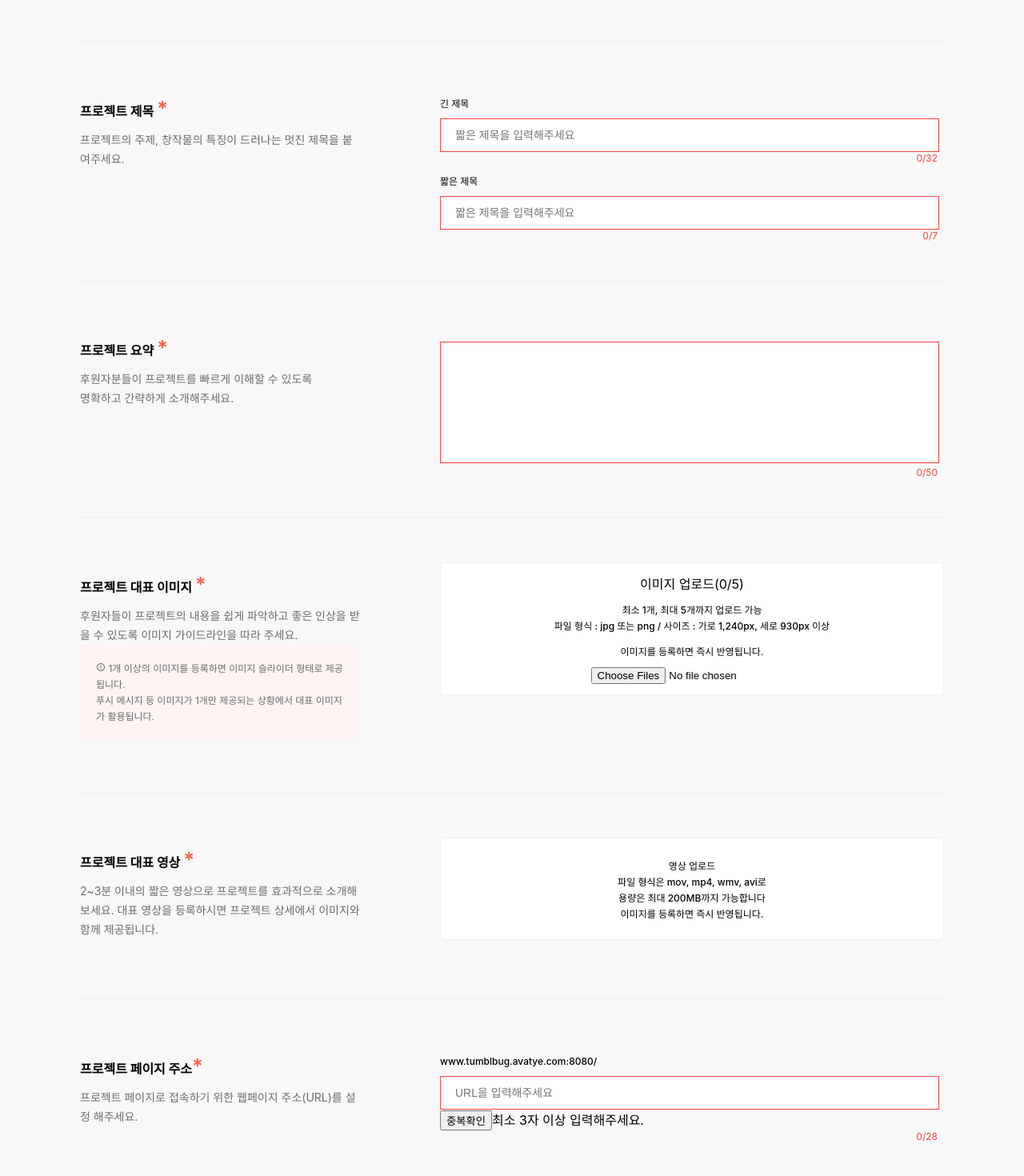
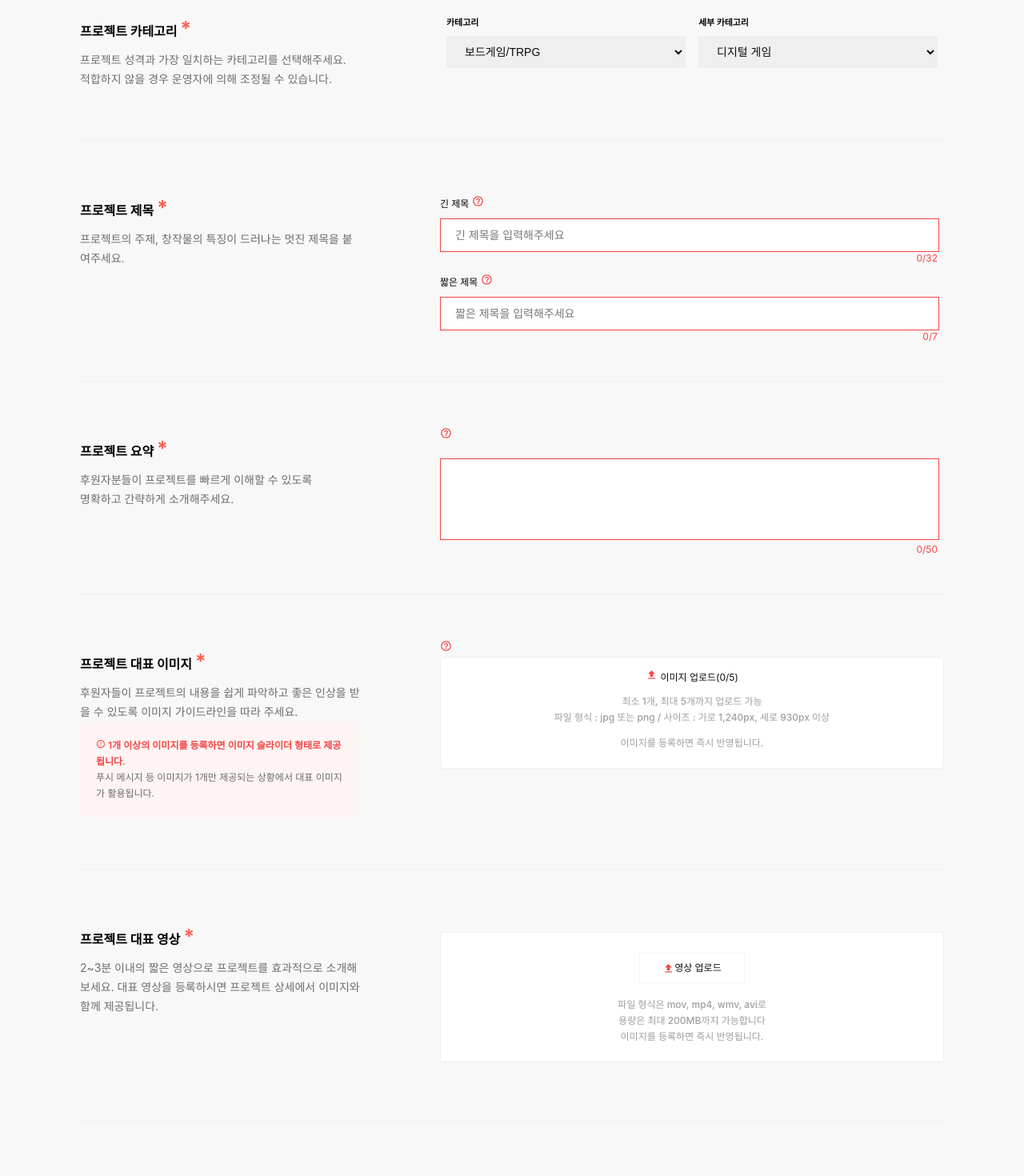
Before and after one commit to limjeahyuk/avatye_client, a React (Create React App) app: page /project-editor/create in a window 1280 px wide. Shown: the part 200-1670 px from the top of the page at 80% size. Built offline with nearby package versions, Linux system fonts and the light colour scheme.

Commit message:
index on feature/2-basicInfoProject: e672247 basicinfo 여전히 작업중

```diff
--- a/src/components/post/createProject/BasicInfo.js
+++ b/src/components/post/createProject/BasicInfo.js
@@ -1,8 +1,40 @@
-import React from "react";
+import React, { useState } from "react";
 import classes from "./basicinfo.module.css";
 import ErrorOutlineIcon from '@mui/icons-material/ErrorOutline';
+import HelpOutlineIcon from '@mui/icons-material/HelpOutline';
+import FileUploadIcon from '@mui/icons-material/FileUpload';
+import { useLocation } from "react-router-dom";
 
-const BasicInfo = () => {
+const BasicInfo = ({dataHandler}) => {
+    const DUMMY_CATEGORY = ['보드게임/TRPG', '디지털게임', '웹툰/만화', '웹툰 리소스', '디자인 문구', '캐릭터/굿즈', '홈/리빙', '테크/가전', '반려동물',
+    '푸드', '향수/뷰티', '의류', '잡화', '주얼리', '출판', '디자인', '예술', '사진', '음악', '영화/비디오', '공연']
+
+    const a = useLocation();
+    console.log(a)
+
+    const [data, setData] = useState({
+        category : "",
+        detailcategory : "",
+        longTitle : "",
+        shortTitle : "",
+        summary : "",
+        profileIMG : "",
+        video : "",
+        webAddress : "",
+        searchTag : ""
+    });
+
+    const {category, detailcategory, longTitle, shortTitle, summary, profileIMG, video, webAddress, searchTag} = data;
+
+    const onChange = e => {
+        const {name, value} = e.target
+        console.log(e.target.name)
+        setData({
+            ...data,
+            [name] : value
+        })
+    };
+
     return(
         <div className={classes.infoWrapper}>
             {/* 카테고리 선택 */}
@@ -18,9 +50,9 @@ const BasicInfo = () => {
                     <div className={classes.selectCategory}>
                         <p>카테고리</p>
                         <select name="category">
-                            <option value="digitalGame">디지털 게임 </option>
-                            <option value="webtoonResource">웹툰 리소스</option>
-                            <option value="design">디자인 문구</option>
+                            {DUMMY_CATEGORY.map((item) => {
+                                return <option value={item}>{item}</option>
+                            })}
                         </select>
                     </div>
                     <div className={classes.selectCategory}>
@@ -44,13 +76,13 @@ const BasicInfo = () => {
 
                 <div className={classes.projectForm2}>
                     <div>
-                        <p>긴 제목</p>
-                        <input className={classes.inputDIV} type="text" placeholder="짧은 제목을 입력해주세요" autoComplete="off"/>
+                        <p>긴 제목 <HelpOutlineIcon className={classes.helpicon}/></p>
+                        <input className={classes.inputDIV} type="text" placeholder="긴 제목을 입력해주세요" onChange={onChange} name="longTitle" value={longTitle} autoComplete="off"/>
                         <span className={classes.checkLetters}>0/32</span>
                     </div>
                     <div>
-                        <p>짧은 제목</p>
-                        <input className={classes.inputDIV} type="text" placeholder="짧은 제목을 입력해주세요" autoComplete="off"/>
+                        <p>짧은 제목 <HelpOutlineIcon className={classes.helpicon}/></p>
+                        <input className={classes.inputDIV} type="text" placeholder="짧은 제목을 입력해주세요" onChange={onChange} name="shortTitle" value={shortTitle} autoComplete="off"/>
                         <span className={classes.checkLetters}>0/7</span>
                     </div>
                 </div>
@@ -67,7 +99,8 @@ const BasicInfo = () => {
 
                 <div className={classes.projectForm2}>
                     <div>
-                    <textarea className={classes.summary}></textarea>
+                    <HelpOutlineIcon className={classes.helpicon}/>
+                    <textarea className={classes.summary} onChange={onChange} name="summary" value={summary}></textarea>
                     <span className={classes.checkLetters}>0/50</span>
                     </div>
                 </div>
@@ -80,19 +113,22 @@ const BasicInfo = () => {
                     <dd>후원자들이 프로젝트의 내용을 쉽게 파악하고 좋은 인상을 받을 수 있도록 이미지 가이드라인을 따라 주세요.
                     </dd>
                     <div className={classes.projectInfoNotice}>
-                        <ErrorOutlineIcon className={classes.noticeIcon}/> 1개 이상의 이미지를 등록하면 이미지 슬라이더 형태로 제공됩니다.<br/>
+                        <span className={classes.noticeSpan}><ErrorOutlineIcon className={classes.noticeIcon}/> 1개 이상의 이미지를 등록하면 이미지 슬라이더 형태로 제공됩니다.</span><br/>
                         푸시 메시지 등 이미지가 1개만 제공되는 상황에서 대표 이미지가 활용됩니다.
                     </div>
                 </dl>
 
                 <div className={classes.projectForm2}>
+                <HelpOutlineIcon className={classes.helpicon}/>
+                <input className={classes.fileUpload} id="imgUpload" type="file" accept=".jpg, .jpeg, .png" multiple />
                     <div className={classes.projectIMG}>
-                        <span className={classes.projectIMGspan}>이미지 업로드(0/5)</span>
-                        <p>
-                            최소 1개, 최대 5개까지 업로드 가능 <br/>
-                            파일 형식 : jpg 또는 png / 사이즈 : 가로 1,240px, 세로 930px 이상</p>
-                        <p>이미지를 등록하면 즉시 반영됩니다.</p>
-                        <input className={classes.fileUpload} type="file" accept=".jpg, .jpeg, .png" multiple />
+                        <label for="imgUpload">
+                            <span className={classes.projectIMGspan}><FileUploadIcon className={classes.uploadIcon}/> 이미지 업로드(0/5)</span>
+                            <p>
+                                최소 1개, 최대 5개까지 업로드 가능 <br/>
+                                파일 형식 : jpg 또는 png / 사이즈 : 가로 1,240px, 세로 930px 이상</p>
+                            <p>이미지를 등록하면 즉시 반영됩니다.</p>
+                        </label>
                     </div>
                 </div>
             </div>
@@ -107,13 +143,16 @@ const BasicInfo = () => {
                 </dl>
 
                 <div className={classes.projectForm2}>
+                <input className={classes.fileUpload} id="videoUpload" type="file" accept=".jpg, .jpeg, .png"/>
                     <div className={classes.projectIMG}>
+                        <label for="videoUpload">
                         <p>
-                            영상 업로드 <br/>
+                            <div className={classes.videoUploadDIV}><FileUploadIcon className={classes.uploadIcon}/> 영상 업로드</div>
                             파일 형식은 mov, mp4, wmv, avi로 <br/>
                             용량은 최대 200MB까지 가능합니다 <br/>
                             이미지를 등록하면 즉시 반영됩니다.
                         </p>
+                        </label>
                     </div>
                 </div>
             </div>
@@ -129,10 +168,10 @@ const BasicInfo = () => {
                 <div className={classes.projectForm2}>
                     <div>
                         <p>www.tumblbug.avatye.com:8080/</p>
-                        <input className={classes.inputDIV} type="text" placeholder="URL을 입력해주세요" autoComplete="off"/>
-                        <button>중복확인</button>
-                        <span>최소 3자 이상 입력해주세요.</span>
-                        <span className={classes.checkLetters}>0/28</span>
+                        <input className={classes.inputDIV2} type="text" placeholder="URL을 입력해주세요" onChange={onChange} name="webAddress" value={webAddress} autoComplete="off" />
+                        <button className={classes.checkDuplication}>중복확인</button><br/>
+                        <span className={classes.checkValidate}>최소 3자 이상 입력해주세요.</span>
+                        <span className={classes.checkLetters2}>0/28</span>
                     </div>
                 </div>
             </div>
@@ -144,16 +183,16 @@ const BasicInfo = () => {
                     <dd>잠재 후원자의 관심사를 고려한 검색 태그를 입력해주세요. 외부 검색엔진이나 텀블벅에서 해당 태그로 검색한 후원자가 프로젝트를 발견할 수 있습니다.
                     </dd>
                     <div className={classes.projectInfoNotice}>
-                        <ErrorOutlineIcon className={classes.noticeIcon}/> 검색 태그 설정 시 꼭 알아두세요!<br/>
+                        <span className={classes.noticeSpan}><ErrorOutlineIcon className={classes.noticeIcon}/> 검색 태그 설정 시 꼭 알아두세요!</span><br/>
                         검색 태그는 프로젝트 승인 후 변경이 불가합니다. 적합하지 않을 경우 운영자에 의해 조정될 수 있습니다.
                     </div>
                 </dl>
 
                 <div className={classes.projectForm2}>
                     <div>
-                        <textarea placeholder="예시) 뱃지, 웹툰, 에코백, 고양이, 유기견" className={classes.summary}></textarea>
-                        <span>쉼표(,)와 문자로만 최소 2자이상 입력해주세요</span>
-                        <span className={classes.checkLetters}>0/125</span>
+                        <textarea placeholder="예시) 뱃지, 웹툰, 에코백, 고양이, 유기견" className={classes.summary} onChange={onChange} name="searchTag" value={searchTag}></textarea>
+                        <span className={classes.checkValidate}>쉼표(,)와 문자로만 최소 2자이상 입력해주세요</span>
+                        <span className={classes.checkLetters3}>0/125</span>
                     </div>
                 </div>
             </div>
--- a/src/components/post/createProject/basicinfo.module.css
+++ b/src/components/post/createProject/basicinfo.module.css
@@ -3,6 +3,7 @@
 .infoWrapper {
     padding : 84px 0px 0px;
     background-color:#f8f8f8;
+    margin-top: 124px;
 }
 
 .infoItem {
@@ -73,12 +74,13 @@
 
 .selectCategory {
     width: 100%;
+    margin : 0px 8px;
 }
 
 select {
     padding : 0px 18px;
     border: 1px solid rgb(240, 240, 240);
-    width : 98%;
+    width : 100%;
     height : 40px;
     color : rgb(13, 13, 13);
     font-size: 14px;
@@ -96,6 +98,17 @@ select {
     line-height: 24px;
 }
 
+.inputDIV2 {
+    padding : 0px 18px;
+    margin-right : 20px;
+    border: 1px solid rgb(244, 69, 68);
+    width : 73%;
+    height : 40px;
+    color : rgb(13, 13, 13);
+    font-size: 14px;
+    line-height: 24px;
+}
+
 .checkLetters {
     display: flex;
     font-size: 12px;
@@ -104,12 +117,29 @@ select {
     margin-right : 8px;
 }
 
+.checkLetters2 {
+    font-size: 12px;
+    color : rgb(244, 69, 68);
+    margin-left : 335px;
+}
+
+.checkLetters3 {
+    font-size: 12px;
+    color : rgb(244, 69, 68);
+    margin-left : 370px;
+}
+
+.projectIMGspan {
+    color :rgb(13, 13, 13);
+    font-size : 12px;
+}
+
 .summary {
     margin-top : 20px;
     padding : 0px 18px;
     border: 1px solid rgb(244, 69, 68);
     width: 93%;
-    height: 150px;
+    height: 100px;
     resize : none;
     line-height: 30px;
 }
@@ -122,6 +152,11 @@ select {
     color: rgb(109, 109, 109);
     font-size: 12px !important;
     line-height: 20px !important;
+}
+
+.noticeSpan {
+    color :rgb(244, 69, 68);
+    font-weight: 600;
 }
 
 .noticeIcon {
@@ -138,4 +173,43 @@ select {
     border-radius: 4px;
     position: relative;
     text-align : center;
+    color: rgb(158, 158, 158);
+    font-weight: 400;
 }
+
+
+.helpicon,
+.uploadIcon {
+    color : rgb(244, 69, 68) !important;
+    font-size : 15px !important;
+}
+
+.videoUploadDIV {
+    font-size: 12px;
+    width: 130px;
+    height: 36px;
+    border: 1px solid rgb(242, 242, 242);
+    border-radius: 4px;
+    margin: 0px auto 17px;
+    display: flex;
+    align-items: center;
+    justify-content: center;
+    color :rgb(13, 13, 13);
+}
+
+.checkDuplication {
+    width: 104px;
+    background-color: white;
+    border: 1px solid rgb(242, 242, 242);
+    height: 45px;
+}
+
+.checkValidate {
+    color: rgb(158, 158, 158);
+    line-height: 1.7em;
+    font-size : 12px;
+}
+
+.fileUpload {
+    width : 0px;
+}
--- a/src/pages/post/project-editor/CreateProject.js
+++ b/src/pages/post/project-editor/CreateProject.js
@@ -1,9 +1,15 @@
-import React from "react";
+import React, { useState } from "react";
 import BasicInfo from "../../../components/post/createProject/BasicInfo";
 
 const CreateProject = () => {
+    const [basicData, setBasicData] = useState({});
+
+    const basicHandler = (data) => {
+        setBasicData(data);
+    }
+
     return <>
-    <BasicInfo />
+    <BasicInfo dataHandler={basicHandler} />
     </>
 }
 
```
Also changed, not shown: src/pages/post/project-editor/ProjectEditor.js (+7 -3 lines).
